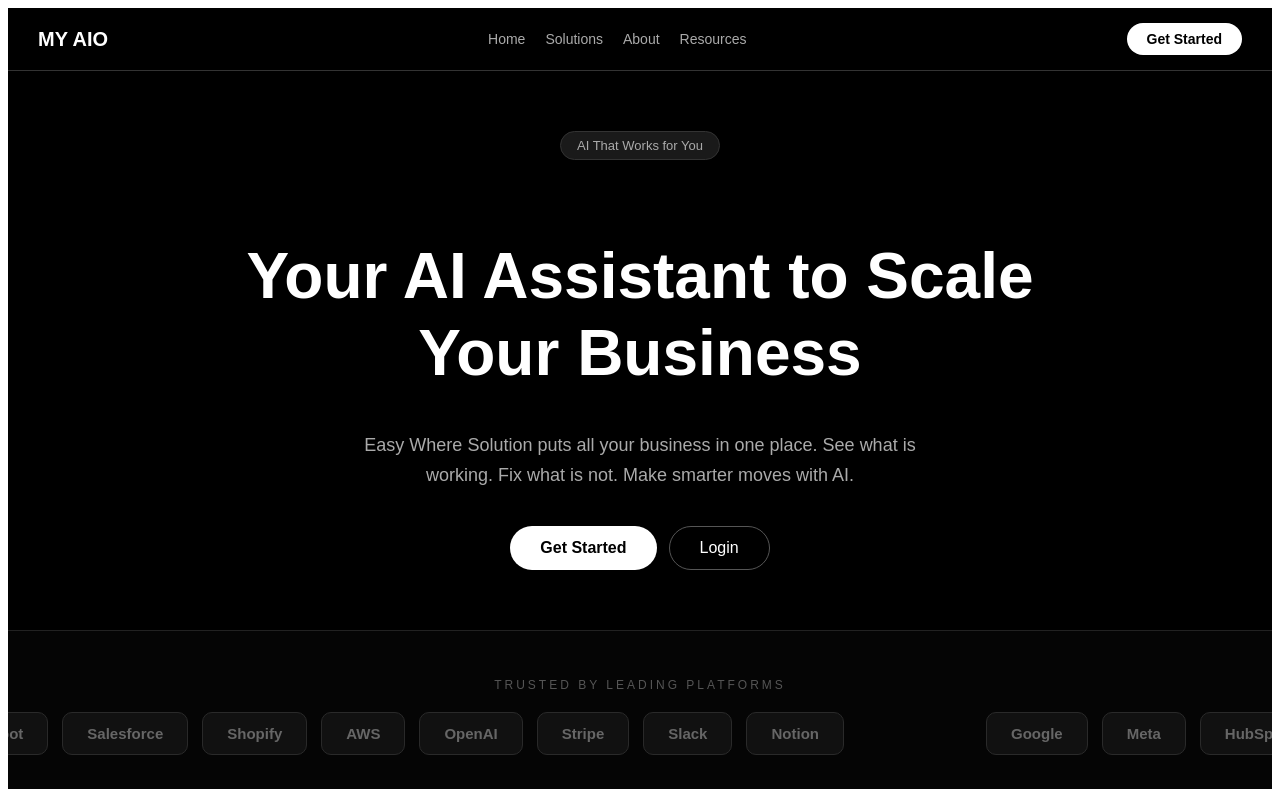
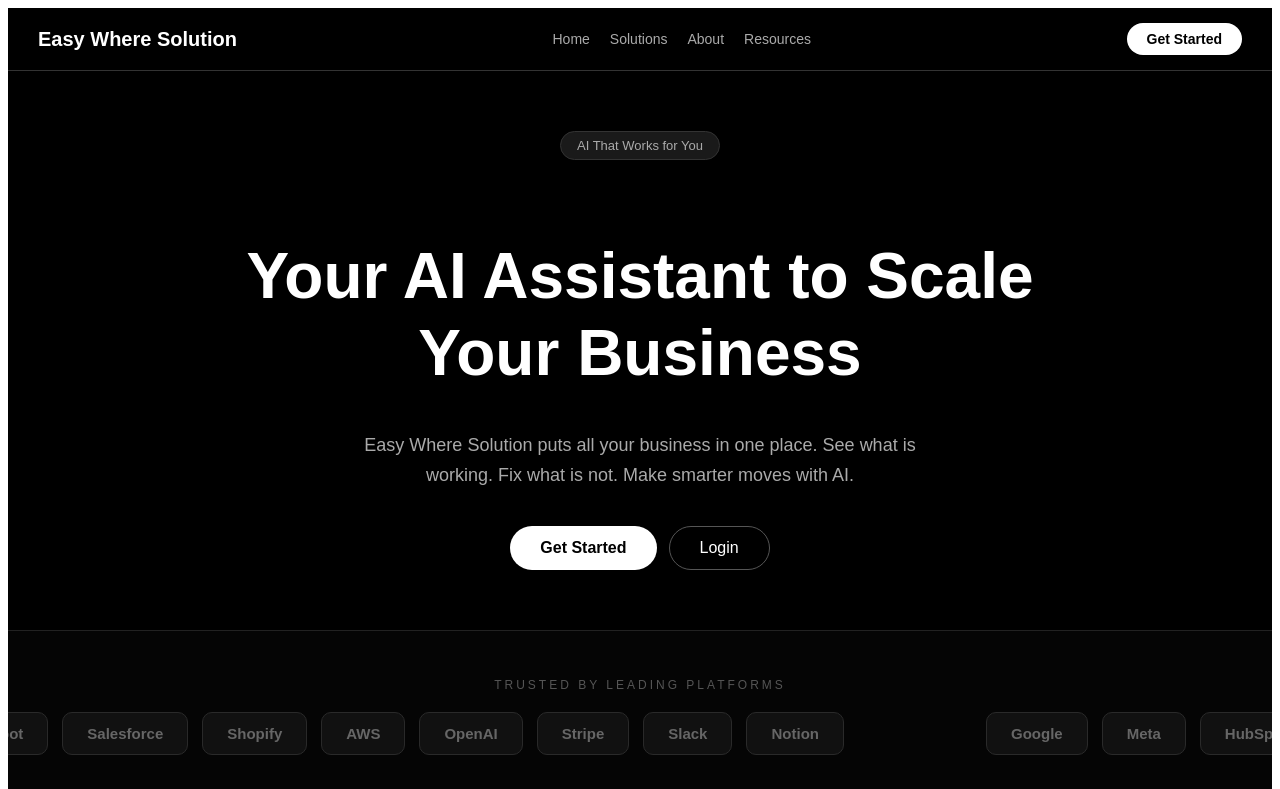
Before and after one commit to bilalnadeem201c-coder/my-website, a Next.js app: page / in a window 1280 px wide. Shown: the top 789 px of the page. Built offline with nearby package versions, Linux system fonts and the light colour scheme.

Commit message:
fixed navbar name

```diff
--- a/app/page.tsx
+++ b/app/page.tsx
@@ -7,7 +7,7 @@ export default function Home() {
 
       {/* NAVBAR */}
       <nav style={{display:'flex',justifyContent:'space-between',alignItems:'center',padding:'15px 30px',borderBottom:'1px solid #333',position:'sticky',top:0,backgroundColor:'#000',zIndex:100,flexWrap:'wrap',gap:'10px'}}>
-        <h1 style={{fontSize:'20px',fontWeight:'bold',margin:0}}>MY AIO</h1>
+        <h1 style={{fontSize:'20px',fontWeight:'bold',margin:0}}>Easy Where Solution</h1>
         <div style={{display:'flex',gap:'20px',flexWrap:'wrap'}}>
           <a href="#" style={{color:'#aaa',textDecoration:'none',fontSize:'14px'}}>Home</a>
           <a href="#" style={{color:'#aaa',textDecoration:'none',fontSize:'14px'}}>Solutions</a>
```
